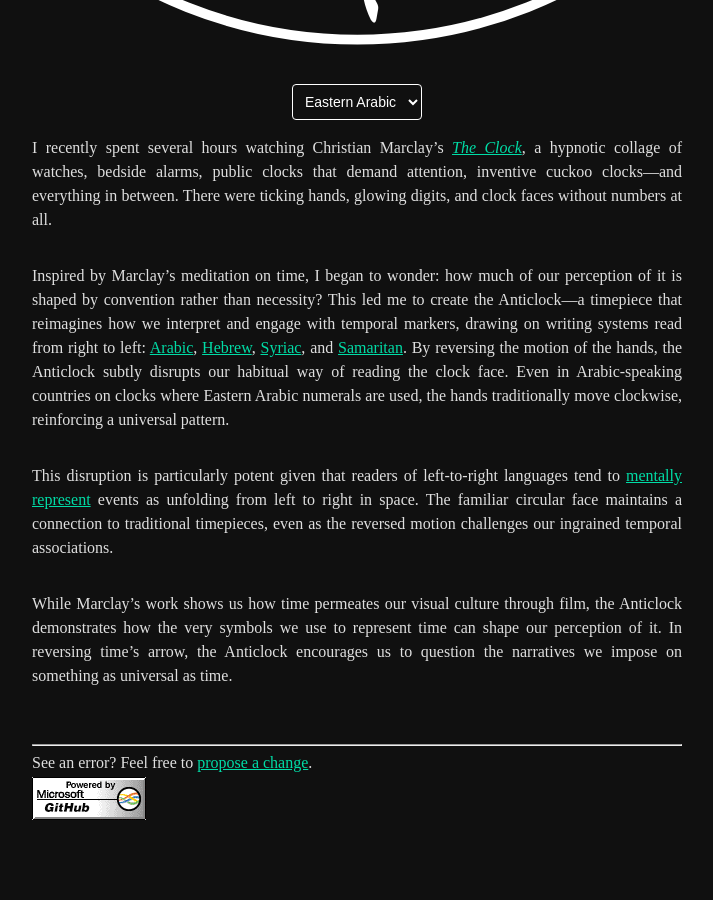
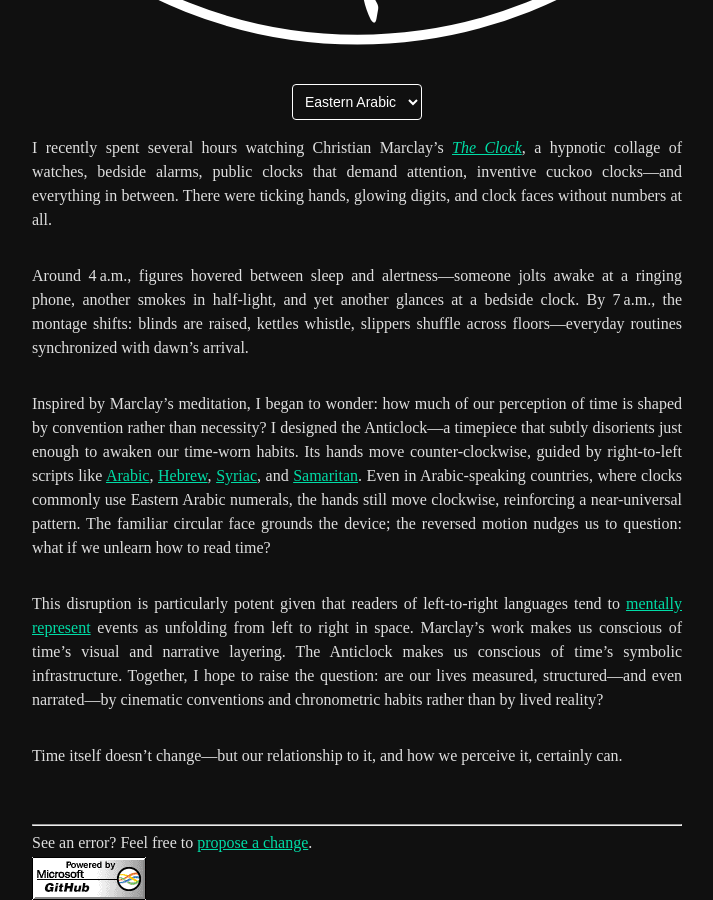
Before and after one commit to benarnav/benarnav.github.io, a Jekyll site: the page built from posts/anticlock.md, in a window 1280 px wide and 900 px high, scrolled down 1070 px. Shown: the whole window, without its empty margins (283-996 px from the left). Built offline with Jekyll 4.4.1, drawn with Linux system fonts in a browser that asks for light colours; some web fonts are replaced; before the commit the page ends 1890 px from its top, so only the background shows below that.

Commit message:
update text and formatting

```diff
--- a/posts/anticlock.md
+++ b/posts/anticlock.md
@@ -103,8 +103,10 @@ layout: anticlock
 
 I recently spent several hours watching Christian Marclay's [*The Clock*](https://www.moma.org/calendar/exhibitions/5746?){:target="_blank" rel="noopener"}, a hypnotic collage of watches, bedside alarms, public clocks that demand attention, inventive cuckoo clocks—and everything in between. There were ticking hands, glowing digits, and clock faces without numbers at all.
 
-Inspired by Marclay’s meditation on time, I began to wonder: how much of our perception of it is shaped by convention rather than necessity? This led me to create the Anticlock—a timepiece that reimagines how we interpret and engage with temporal markers, drawing on writing systems read from right to left: [Arabic](https://www.omniglot.com/writing/arabic.htm), [Hebrew](https://www.omniglot.com/writing/hebrew.htm), [Syriac](https://www.omniglot.com/writing/syriac.htm), and [Samaritan](https://www.omniglot.com/writing/samaritan.htm). By reversing the motion of the hands, the Anticlock subtly disrupts our habitual way of reading the clock face. Even in Arabic-speaking countries on clocks where Eastern Arabic numerals are used, the hands traditionally move clockwise, reinforcing a universal pattern.
+Around 4 a.m., figures hovered between sleep and alertness—someone jolts awake at a ringing phone, another smokes in half-light, and yet another glances at a bedside clock. By 7 a.m., the montage shifts: blinds are raised, kettles whistle, slippers shuffle across floors—everyday routines synchronized with dawn’s arrival.
 
-This disruption is particularly potent given that readers of left-to-right languages tend to [mentally represent](https://journals.plos.org/plosone/article?id=10.1371/journal.pone.0011667){:target="_blank" rel="noopener"} events as unfolding from left to right in space. The familiar circular face maintains a connection to traditional timepieces, even as the reversed motion challenges our ingrained temporal associations.
+Inspired by Marclay’s meditation, I began to wonder: how much of our perception of time is shaped by convention rather than necessity? I designed the Anticlock—a timepiece that subtly disorients just enough to awaken our time‑worn habits. Its hands move counter-clockwise, guided by right-to-left scripts like [Arabic](https://www.omniglot.com/writing/arabic.htm), [Hebrew](https://www.omniglot.com/writing/hebrew.htm), [Syriac](https://www.omniglot.com/writing/syriac.htm), and [Samaritan](https://www.omniglot.com/writing/samaritan.htm). Even in Arabic-speaking countries, where clocks commonly use Eastern Arabic numerals, the hands still move clockwise, reinforcing a near-universal pattern. The familiar circular face grounds the device; the reversed motion nudges us to question: what if we unlearn how to read time?
 
-While Marclay's work shows us how time permeates our visual culture through film, the Anticlock demonstrates how the very symbols we use to represent time can shape our perception of it. In reversing time's arrow, the Anticlock encourages us to question the narratives we impose on something as universal as time.
+This disruption is particularly potent given that readers of left-to-right languages tend to [mentally represent](https://journals.plos.org/plosone/article?id=10.1371/journal.pone.0011667){:target="_blank" rel="noopener"} events as unfolding from left to right in space. Marclay’s work makes us conscious of time’s visual and narrative layering. The Anticlock makes us conscious of time’s symbolic infrastructure. Together, I hope to raise the question: are our lives measured, structured—and even narrated—by cinematic conventions and chronometric habits rather than by lived reality?
+
+Time itself doesn't change—but our relationship to it, and how we perceive it, certainly can.
```
Also changed, not shown: index.md (+2 -2 lines).
